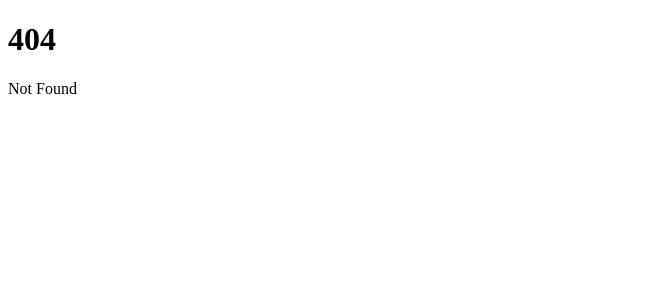
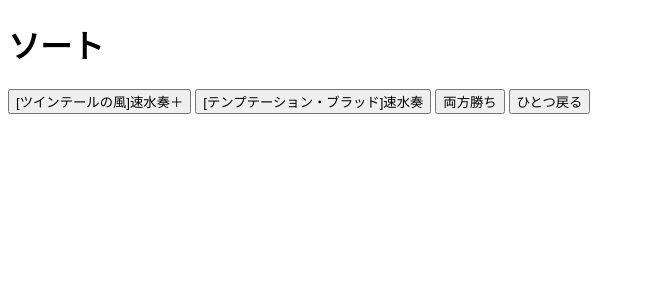
Before and after one commit to mhousetree/hayami-card-sort, a SvelteKit app: page /sort in a window 1280 px wide. Before the commit this address had no page. Shown: the top 300 px of the page, without its empty margins (0-645 px from the left). Built offline with nearby package versions, Linux system fonts and the light colour scheme.

Commit message:
Add sort algorithm

```diff
--- /dev/null
+++ b/src/data/ss.ts
@@ -0,0 +1,32 @@
+export const ss = [
+	'速水奏',
+	'速水奏＋',
+	'[蒼翼の乙女]速水奏',
+	'[蒼翼の乙女]速水奏＋',
+	'[エンドレスナイト]速水奏',
+	'[エンドレスナイト]速水奏＋',
+	'[あいくるしい]速水奏',
+	'[あいくるしい]速水奏＋',
+	'[エンド・オブ・ザ・ブルー]速水奏',
+	'[エンド・オブ・ザ・ブルー]速水奏＋',
+	'[ミスティック・ドーン]速水奏',
+	'[ミスティック・ドーン]速水奏＋',
+	'[ツインテールの風]速水奏',
+	'[ツインテールの風]速水奏＋',
+	'[Pretty Liar]速水奏',
+	'[Pretty Liar]速水奏＋',
+	'[夜を脱いで、一小節]速水奏',
+	'[夜を脱いで、一小節]速水奏＋',
+	'[Secret Daybreak]速水奏',
+	'[Secret Daybreak]速水奏＋',
+	'[セレブレイト・カレイド]速水奏',
+	'[セレブレイト・カレイド]速水奏＋',
+	'[テンプテーション・ブラッド]速水奏',
+	'[テンプテーション・ブラッド]速水奏＋',
+	'[No One Knows]速水奏',
+	'[No One Knows]速水奏＋',
+	'[サイハテに咲く鏡花]速水奏',
+	'[サイハテに咲く鏡花]速水奏＋',
+	'[Nightwear]速水奏',
+	'[Nightwear]速水奏＋'
+];
--- /dev/null
+++ b/src/modules/Sorter.ts
@@ -0,0 +1,326 @@
+interface Card {
+	less: string[];
+	equal: string[];
+	greater: string[];
+}
+
+interface CardDictionary {
+	[id: string]: Card;
+}
+
+class UndefinedOrderError extends Error {}
+
+export default class Sorter {
+	items: CardDictionary = {};
+	prevItems: CardDictionary = {};
+	backable = false;
+	protected _array: string[];
+	protected _lastChallenge: string[] = [];
+	protected _currentRound = 0;
+
+	constructor(array: string[]) {
+		this._array = this.shuffle(array);
+		for (const item of this._array) {
+			this.items[item] = {
+				less: [],
+				equal: [],
+				greater: []
+			};
+		}
+	}
+
+	get progress() {
+		const rounds = this._array.length * (this._array.length - 1);
+		let current = 0;
+		for (const name of this._array) {
+			current += this.items[name].equal.length;
+			current += this.items[name].greater.length;
+			current += this.items[name].less.length;
+		}
+
+		return Math.round(Math.sqrt(current / rounds) * 100 * 10) / 10;
+	}
+
+	get array() {
+		return this._array;
+	}
+
+	get lastChallenge() {
+		return this._lastChallenge;
+	}
+
+	get currentRound() {
+		return this._currentRound;
+	}
+
+	sort() {
+		try {
+			this._array = this.fordJohnson(this._array.concat());
+			return true;
+		} catch (e) {
+			if (e instanceof UndefinedOrderError) {
+				this._currentRound++;
+				return false;
+			} else {
+				console.error(e);
+				return false;
+			}
+		}
+	}
+
+	back() {
+		this.items = JSON.parse(JSON.stringify(this.prevItems));
+		this.backable = false;
+		this._currentRound = this._currentRound - 2;
+	}
+
+	addResult(greater: string, less: string) {
+		if (!(this._array.includes(less) && this._array.includes(greater))) {
+			console.log(this._array);
+			throw new Error('不正な値です' + String(less) + '/' + String(greater));
+		}
+		if (less === greater) {
+			return;
+		}
+
+		if (this.notExist(greater, less)) {
+			this.items[less].greater.push(greater);
+			for (const item of this.items[less].equal) {
+				this.addResult(greater, item);
+			}
+			for (const item of this.items[less].less) {
+				this.addResult(greater, item);
+			}
+		}
+
+		if (this.notExist(less, greater)) {
+			this.items[greater].less.push(less);
+			for (const item of this.items[greater].equal) {
+				this.addResult(item, less);
+			}
+			for (const item of this.items[greater].greater) {
+				this.addResult(item, less);
+			}
+		}
+	}
+
+	addEqual(val1: string, val2: string) {
+		if (!(this._array.includes(val1) && this._array.includes(val2))) {
+			throw new Error('不正な値です');
+		}
+		if (val1 === val2) {
+			return;
+		}
+		if (this.notExist(val2, val1)) {
+			this.items[val1].equal.push(val2);
+			for (const item of this.items[val1].equal) {
+				this.addEqual(item, val2);
+			}
+		}
+		if (this.notExist(val1, val2)) {
+			this.items[val2].equal.push(val1);
+			for (const item of this.items[val2].equal) {
+				this.addEqual(item, val1);
+			}
+		}
+
+		for (const item of this.items[val1].greater) {
+			this.addResult(item, val2);
+		}
+		for (const item of this.items[val1].less) {
+			this.addResult(val2, item);
+		}
+		for (const item of this.items[val2].greater) {
+			this.addResult(item, val1);
+		}
+		for (const item of this.items[val2].less) {
+			this.addResult(val1, item);
+		}
+	}
+
+	rank(card: string) {
+		let rank = 1;
+		let continueFlag = true;
+		for (let i = 0; i < this.array.length && continueFlag; i++) {
+			continueFlag = this.array[i] !== card;
+			if (i > 0) {
+				if (this.items[this.array[i]].equal.includes(this.array[i - 1])) {
+					continue;
+				}
+			}
+			rank = i + 1;
+		}
+		return rank;
+	}
+
+	private notExist(item: string, dest: string) {
+		return !(
+			this.items[dest].equal.includes(item) ||
+			this.items[dest].greater.includes(item) ||
+			this.items[dest].less.includes(item)
+		);
+	}
+
+	protected shuffle([...arr]) {
+		let m = arr.length;
+		while (m) {
+			const i: number = Math.floor(Math.random() * m--);
+			[arr[m], arr[i]] = [arr[i], arr[m]];
+		}
+
+		return arr;
+	}
+
+	protected compare(greater: string, less: string) {
+		this._lastChallenge = [greater, less];
+		if (greater === less) {
+			return false;
+		}
+		if (this.items[greater].less.includes(less)) {
+			return true;
+		} else if (
+			this.items[greater].equal.includes(less) ||
+			this.items[greater].greater.includes(less)
+		) {
+			return false;
+		} else {
+			throw new UndefinedOrderError();
+		}
+	}
+
+	protected fordJohnson = (arr: string[]): string[] => {
+		const JACOBSTHAL = [
+			1, 3, 5, 11, 21, 43, 85, 171, 341, 683, 1365, 2731, 5461, 10923, 21845, 43691, 87381, 174763,
+			349525
+		];
+
+		const binaryInsertion = (collection: string[], item: string): string[] => {
+			if (collection.length === 1) {
+				if (this.compare(item, collection[0])) {
+					return [item, collection[0]].concat();
+				} else {
+					return [collection[0], item].concat();
+				}
+			} else if (collection.length === 2) {
+				if (this.compare(item, collection[0])) {
+					return [item].concat(collection);
+				} else if (this.compare(item, collection[1])) {
+					return [collection[0], item, collection[1]].concat();
+				} else {
+					return collection.concat([item]);
+				}
+			}
+
+			let result: string[] = [];
+			let pivot = 0;
+			let left = 0;
+			let right = collection.length - 1;
+
+			while (left < right - 1) {
+				pivot = Math.floor((left + right) / 2);
+				if (this.compare(item, collection[pivot])) {
+					right = pivot;
+				} else {
+					left = pivot;
+				}
+			}
+
+			result = collection;
+
+			if (left === 0) {
+				if (this.compare(item, collection[left])) {
+					return [item].concat(result);
+				}
+			}
+
+			if (right === collection.length - 1) {
+				if (this.compare(collection[right], item)) {
+					return result.concat([item]);
+				}
+			}
+
+			result.splice(right, 0, item);
+			return result;
+		};
+
+		if (arr.length < 2) {
+			return arr.concat();
+		} else if (arr.length === 2) {
+			if (this.compare(arr[0], arr[1])) {
+				return [arr[0], arr[1]].concat();
+			} else {
+				return [arr[1], arr[0]].concat();
+			}
+		}
+
+		const pairs: string[][] = [];
+		let pairKeys: string[] = [];
+		const surplus: string[] = [];
+
+		for (let i = 0; i < arr.length; i = i + 2) {
+			if (i === arr.length - 1) {
+				surplus.push(arr[i]);
+			} else if (this.compare(arr[i], arr[i + 1])) {
+				pairs.push([arr[i + 1], arr[i]]);
+				pairKeys.push(arr[i + 1]);
+			} else {
+				pairs.push([arr[i], arr[i + 1]]);
+				pairKeys.push(arr[i]);
+			}
+		}
+
+		const sortedPairs: string[][] = [];
+		pairKeys = this.fordJohnson(pairKeys);
+		for (const key of pairKeys) {
+			for (const pair of pairs) {
+				if (pair[0] === key) {
+					sortedPairs.push(pair);
+					break;
+				}
+			}
+		}
+		let result = pairKeys;
+
+		const insertOrder: number[] = [];
+		for (let i of JACOBSTHAL) {
+			i = i - 1;
+			if (i >= sortedPairs.length) {
+				for (let j = sortedPairs.length - 1; j >= 0; j--) {
+					if (!insertOrder.some((num) => num === j)) {
+						insertOrder.push(j);
+					}
+				}
+
+				break;
+			}
+			insertOrder.push(i);
+			for (let j = i; j >= 0; j--) {
+				if (!insertOrder.some((num) => num === j)) {
+					insertOrder.push(j);
+				}
+			}
+		}
+
+		for (const i of insertOrder) {
+			const pair = sortedPairs[i];
+			let pivot: number;
+			for (pivot = 0; pivot < result.length; pivot++) {
+				if (result[pivot] === pair[0]) {
+					break;
+				}
+			}
+
+			if (pivot === 0) {
+				result = [pair[1]].concat(result);
+			} else {
+				result = binaryInsertion(result.slice(0, pivot), pair[1]).concat(result.slice(pivot));
+			}
+		}
+
+		if (surplus.length > 0) {
+			result = binaryInsertion(result, surplus[0]);
+		}
+
+		return result;
+	};
+}
--- a/src/routes/+page.svelte
+++ b/src/routes/+page.svelte
@@ -1,2 +1,3 @@
-<h1>Welcome to SvelteKit</h1>
-<p>Visit <a href="https://kit.svelte.dev">kit.svelte.dev</a> to read the documentation</p>
+<h1>速水奏さんカードイラストソート</h1>
+<p>速水奏さんカードイラストソートのトップページです。</p>
+<a href="/sort">始める</a>
--- /dev/null
+++ b/src/routes/sort/+page.svelte
@@ -0,0 +1,68 @@
+<script lang="ts">
+	import { ss } from '../../data/ss';
+	import Sorter from '../../modules/Sorter';
+	const sort = new Sorter(ss);
+	let result = sort.sort();
+</script>
+
+{#if result}
+	<h1>結果発表</h1>
+	<ul>
+		{#each ss as item}
+			<li>{item}</li>
+		{/each}
+	</ul>
+	{sort.array}
+	<a href="/">トップに戻る</a>
+{:else}
+	<h1>ソート</h1>
+	<button
+		on:click={() => {
+			sort.backable = true;
+			sort.prevItems = JSON.parse(JSON.stringify(sort.items));
+			sort.addResult(sort.lastChallenge[0], sort.lastChallenge[1]);
+			result = sort.sort();
+		}}
+	>
+		{sort.lastChallenge[0]}
+	</button>
+	<button
+		on:click={() => {
+			sort.backable = true;
+			sort.prevItems = JSON.parse(JSON.stringify(sort.items));
+			sort.addResult(sort.lastChallenge[1], sort.lastChallenge[0]);
+			result = sort.sort();
+		}}
+	>
+		{sort.lastChallenge[1]}
+	</button>
+	<button
+		on:click={() => {
+			sort.backable = true;
+			sort.prevItems = JSON.parse(JSON.stringify(sort.items));
+			sort.addEqual(sort.lastChallenge[0], sort.lastChallenge[1]);
+			result = sort.sort();
+		}}
+	>
+		両方勝ち
+	</button>
+	<button
+		on:click={() => {
+			if (sort.backable) {
+				sort.back();
+				result = sort.sort();
+			} else {
+				alert('これ以上戻れません！');
+			}
+		}}
+	>
+		ひとつ戻る
+	</button>
+	<!-- <button
+		on:click={() => {
+			result = true;
+		}}
+	>
+		ソート完了
+	</button> -->
+{/if}
```
Also changed, not shown: src/data/mb.ts (added).
